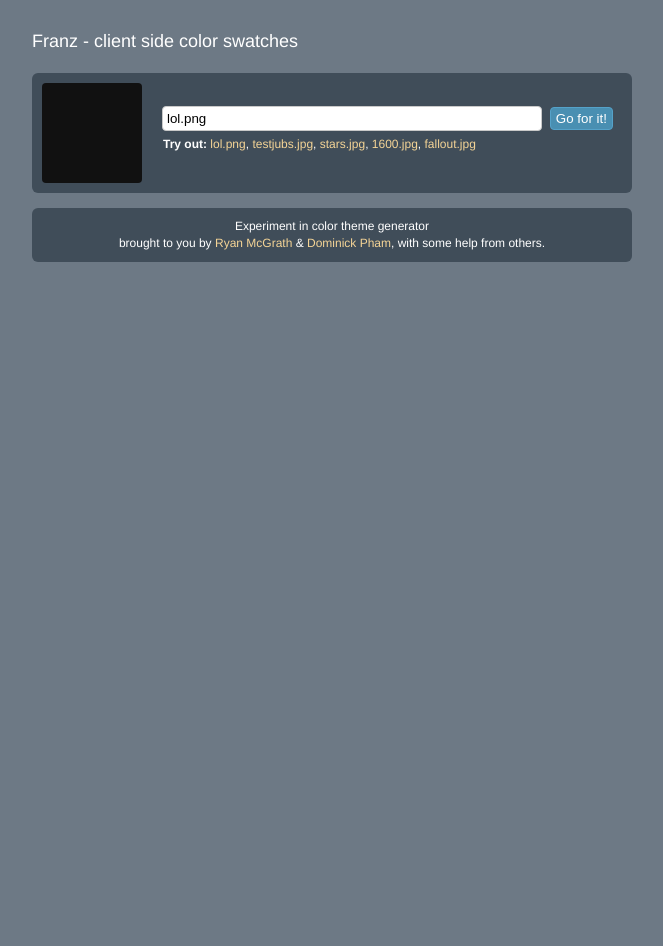
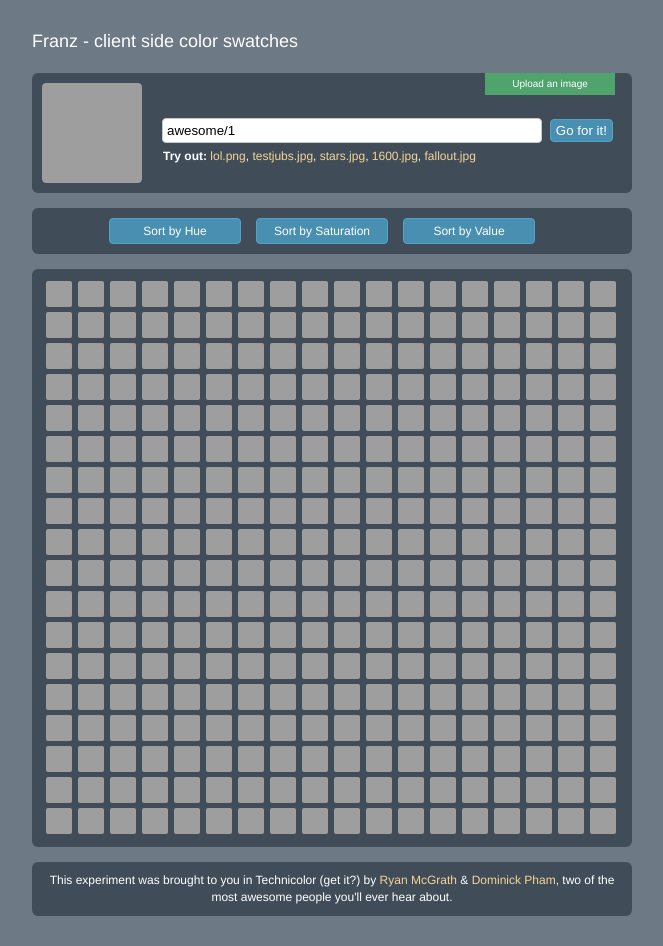
Before and after one commit to ryanmcgrath/franz, a PHP site: page /?image=1 in a window 1280 px wide. Shown: the whole page, without its empty margins (308-971 px from the left). Before the commit the page ends 262 px from the top, so only its background shows below. Run offline with PHP 8.4, Linux system fonts and the light colour scheme; some libraries are stand-ins or nearby versions; some web fonts are replaced.

Commit message:
Massive amount of changes. Now requires PHP for image uploading; front-end changes bring in uploader and some other fixes.

```diff
--- a/css/example.css
+++ b/css/example.css
@@ -20,7 +20,6 @@ html {
 }
 
 body {
-    position: relative;
     text-align: left;
     width: 600px;
     margin: 10px auto;
@@ -32,7 +31,30 @@ h1 {
     color: #fff;
 }
 
-#footer, #container_top, #container_bottom {
+#container_top { position: relative; }
+
+#upload_button {
+    display: block;
+    width: 120px;
+    position: absolute;
+    top: 0;
+    right: 17px; /* Laziness */
+    padding: 5px;
+    background-color: #4FA36D;
+    color: #fff;
+    text-align: center;
+    font-size: 1em;
+    line-height: 1.2em;
+    -moz-border-radius-bottomleft: 4px;
+    -moz-border-radius-bottomright: 4px;
+}
+
+#upload_button:hover {
+    text-decoration: none;
+    background-color: #43895c;
+}
+
+#options, #footer, #container_top, #container_bottom {
     background-color: #404d59;
 	margin: 10px auto 5px;
 	text-align: left;
@@ -41,11 +63,15 @@ h1 {
 	-webkit-border-radius: 6px;
     -moz-border-radius: 6px;
     float: left;
+    clear: left;
 }
 
 #container_bottom { display: none; }
+#footer { text-align: center; margin-bottom: 30px; font-size: 1.2em; line-height: 1.4em; }
 
-#footer { text-align: center; font-size: 1.2em; line-height: 1.4em; }
+#options { display: none; padding-top: 6px; }
+
+#options a:first-child { margin-left: 66px; /* Huzzah for decent CSS support, but horrid CSS right here. :D */ }
 
 a, a:visited { color: #f4d496; text-decoration: none; }
 a:hover { text-decoration: underline; }
@@ -67,15 +93,15 @@ a:hover { text-decoration: underline; }
 #interface {
 	float: right;
 	width: 460px;
-    margin-top: 23px;
+    margin-top: 35px;
 }
 
-#interface p {
+#uploader { display: none; }
+
+#interface p, #hsv {
     font: normal 1.2em/1.5em helvetica, sans-serif;
     padding: 4px 1px;
 }
-
-#hsv a { margin-top: 4px; }
 
 #img_input {
 	border: 1px solid #c9c9c9;
@@ -86,7 +112,7 @@ a:hover { text-decoration: underline; }
 	width: 370px;
 }
 
-#img_submit, #hsv a {
+.img_submit, #hsv a {
 	border: 1px solid #55a2c9;
 	background-color: #498fb2;
 	color: #fff;
@@ -94,15 +120,17 @@ a:hover { text-decoration: underline; }
 	-moz-border-radius: 4px;
 	-webkit-border-radius: 4px;
 }
+
 #hsv a {
 	display: block;
-	width: 104px;
-	padding: 0 5px;
+	width: 120px;
+	padding: 3px 5px;
 	text-align: center;
 	float: left;
 	margin-right: 15px;
 	text-decoration: none;
 }
+
 #try_these {
 	clear: both;
 }
--- a/index.html
+++ /dev/null
@@ -1,84 +0,0 @@
-<!DOCTYPE html>
-<html>
-<head>
-    <meta http-equiv="Content-Type" content="text/html; charset=utf-8">
-	<title>Franz - client side color palettes from logos</title>
-	<link rel="stylesheet" type="text/css" media="screen" href="css/example.css">
-	<script type="text/javascript" src="http://images.webs.com/static/global/js/jquery/jquery-1.3.2.min.js"></script>
-    <script type="text/javascript" src="js/franz.js"></script>
-    <script type="text/javascript">
-        var img_input;
-
-        $(document).ready(function() {
-            franz.init("lol");
-
-            img_input = document.getElementById("img_input");
-		    $("#franz_form").submit(function() {
-			    franz.loadImg(img_input.value);
-				$("#hsv").removeClass("hideme");
-			    return false;
-		    });
-
-			$("#try_these a").click(function(event){
-				img_input.value = this.innerHTML;
-				return false;
-			});
-
-			$("#sort_hue").click(function(event){
-				franz.displayHue();
-				return false;
-			});
-
-			$("#sort_sat").click(function(event){
-				franz.displaySat();
-				return false;
-			});
-
-			$("#sort_val").click(function(event){
-				franz.displayVal();
-				return false;
-			});
-        });
-    </script>
-</head>
-<body>
-
-<h1>Franz - client side color swatches</h1>
-
-<div id="container_top">
-    <div id="lol_container">
-	    <canvas id="lol" width="100" height="100"></canvas>
-        <canvas id="lol_hidden" width="19" height="19"></canvas>
-    </div>
-
-	<div id="interface">
-		<form method="post" action="#" id="franz_form">
-			<input type="text" id="img_input" value="lol.png">
-			<input type="submit" id="img_submit" value="Go for it!">
-		</form>
-		<p id="hsv" class="hideme"><a href="#" id="sort_hue">Sort Hue</a> <a href="#" id="sort_sat">Sort Saturation</a> <a href="#" id="sort_val">Sort Value</a> </p>
-	    <p id="try_these"><strong>Try out:</strong> <a href="#">lol.png</a>, <a href="#">testjubs.jpg</a>, <a href="#">stars.jpg</a>, <a href="#">1600.jpg</a>, <a href="#">fallout.jpg</a></p>
-
-    </div>
-
-	<!-- might log colors later on
-	<ul id="logHSV">
-		<li><p id="logHue">Hue: </p></li>
-		<li><p id="logSat">Sat: </p></li>
-		<li><p id="logVal">Val: </p></li>
-	</ul> -->
-</div>
-
-<div id="container_bottom">
-    <div id="log_colors">
-
-    </div>
-</div>
-
-<p id="footer">
-    Experiment in color theme generator <br> brought to you by <a href="http://twitter.com/ryanmcgrath" title="Ryan McGrath">Ryan McGrath</a> & <a href="http://twitter.com/enotionz" title="Dominick Pham">Dominick Pham</a>,
-    with some help from others.
-</p>
-
-</body>
-</html>
--- /dev/null
+++ b/index.php
@@ -0,0 +1,127 @@
+<!DOCTYPE html>
+<html>
+<head>
+    <meta http-equiv="Content-Type" content="text/html; charset=utf-8">
+	<title>Franz - client side color palettes from logos</title>
+	<link rel="stylesheet" type="text/css" media="screen" href="css/example.css">
+    <script type="text/javascript" src="http://images.webs.com/static/global/js/jquery/jquery-1.3.2.min.js"></script>
+    <script type="text/javascript" src="js/franz.js"></script>
+    <script type="text/javascript">
+        var img_input;
+
+        /* Oh god a global function wrrrryyyy */
+        function lol() {
+            franz.loadImg(img_input.value);
+			$("#options").fadeIn("fast");
+			return false;
+        }
+
+        $(document).ready(function() {
+            franz.init("lol");
+
+            img_input = document.getElementById("img_input");
+		    $("#franz_form").submit(lol);
+
+			$("#try_these a").click(function() {
+				img_input.value = this.innerHTML;
+				return false;
+			});
+
+            <?php /* This hack sucks, but it's worth it for right now. -- Ryan */
+                if($_REQUEST["image"])
+                    echo 'img_input.value = "awesome/' . $_REQUEST["image"] . '"; lol();';
+            ?>
+
+			$("#sort_hue").click(function() {
+				franz.displayHue();
+				return false;
+			});
+
+			$("#sort_sat").click(function() {
+				franz.displaySat();
+				return false;
+			});
+
+			$("#sort_val").click(function() {
+				franz.displayVal();
+				return false;
+			});
+
+            $("#upload_button").click(function() {
+                var f_form = $("#franz_form"),
+                    uploader = $("#uploader");
+
+                if(f_form[0].style.display == "none") {
+                    uploader.hide();
+                    f_form.fadeIn("slow");
+                    $(this).html("Upload an image");
+                } else {
+                    f_form.hide();
+                    uploader.fadeIn("slow");
+                    $(this).html("Use an existing image?");
+                }
+
+                return false;
+            });
+        });
+    </script>
+</head>
+<body>
+
+<h1>Franz - client side color swatches</h1>
+
+<div id="container_top">
+    <a href="#" title="Upload an image" id="upload_button">Upload an image</a>
+    <div id="lol_container">
+	    <canvas id="lol" width="100" height="100"></canvas>
+        <canvas id="lol_hidden" width="19" height="19"></canvas>
+    </div>
+
+	<div id="interface">
+		<form id="uploader" name="uploader" method="post" action="upload.php" enctype="multipart/form-data">
+            <input id="file" type="file" name="dragonfruit">
+            <input type="submit" class="img_submit" value="Upload and be awesome">
+        </form>
+        <form method="post" action="#" id="franz_form">
+			<input type="text" id="img_input" value="lol.png">
+			<input type="submit" class="img_submit" value="Go for it!">
+		</form>
+	    <p id="try_these"><strong>Try out:</strong>
+            <a href="#" title="lol.png">lol.png</a>,
+            <a href="#" title="testjubs.jpg">testjubs.jpg</a>,
+            <a href="#" title="stars.jpg">stars.jpg</a>,
+            <a href="#" title="1600.jpg">1600.jpg</a>,
+            <a href="#" title="fallout.jpg">fallout.jpg</a>
+        </p>
+
+    </div>
+
+	<!-- might log colors later on
+	<ul id="logHSV">
+		<li><p id="logHue">Hue: </p></li>
+		<li><p id="logSat">Sat: </p></li>
+		<li><p id="logVal">Val: </p></li>
+	</ul> -->
+</div>
+
+<div id="options">
+	<p id="hsv">
+        <a href="#" id="sort_hue" title="Sort by Hue">Sort by Hue</a>
+        <a href="#" id="sort_sat" title="Sort by Saturation">Sort by Saturation</a>
+        <a href="#" id="sort_val" title="Sort by Value">Sort by Value</a>
+    </p>
+</div>
+
+<div id="container_bottom">
+    <div id="log_colors">
+
+    </div>
+</div>
+
+<p id="footer">
+    This experiment was brought to you in Technicolor (get it?) by <a href="http://twitter.com/ryanmcgrath" title="Ryan McGrath">Ryan McGrath</a> & <a href="http://twitter.com/enotionz" title="Dominick Pham">Dominick Pham</a>,
+    two of the most awesome people you'll ever hear about.
+</p>
+
+</body>
+</html>
```
Also changed, not shown: upload.php (added, +48 -0 lines), 1 other file.
